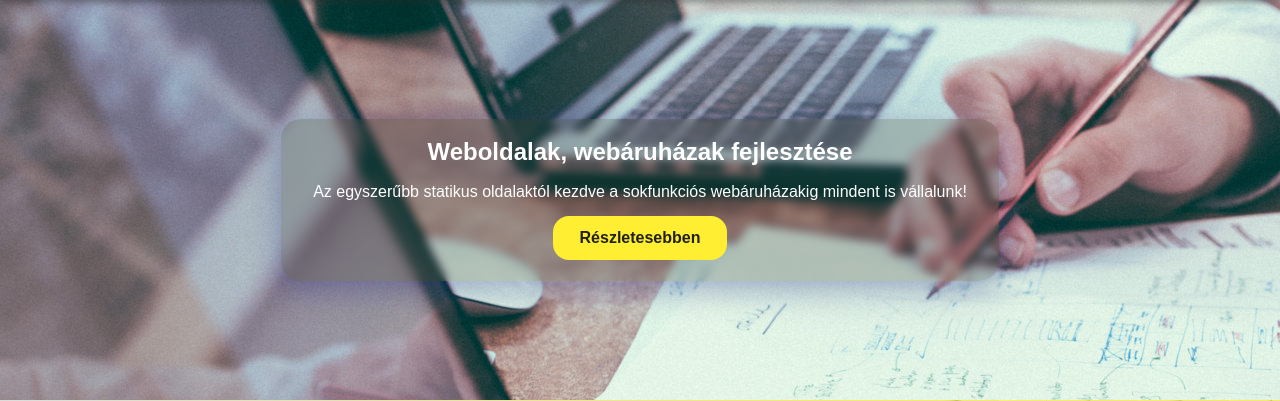
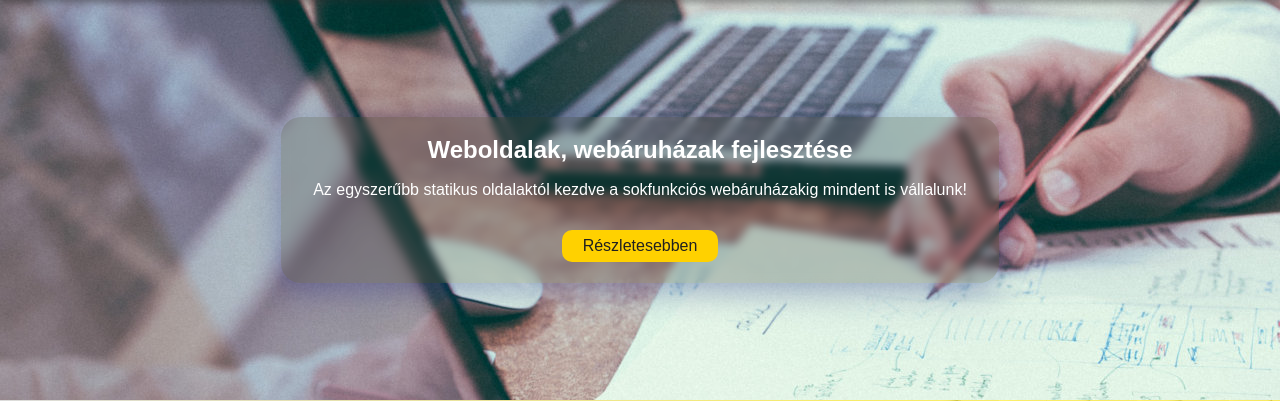
Before and after one commit to bevizuality/web-tervezes-projektmunka, a PHP site: page / in a window 1280 px wide. Shown: the part 96-497 px from the top of the page. Run offline with PHP 8.4, Linux system fonts and the light colour scheme; some web fonts are replaced.

Commit message:
elso merfoldko javitas

```diff
--- a/css/about.css
+++ b/css/about.css
@@ -55,6 +55,11 @@
     margin-right: 15%;
 }
 
+#map {
+    display: flex;
+    justify-content: center;
+    padding-bottom: 40px;
+}
 
 .team {
     background-color: var(--dark-gray-color);
--- a/css/career.css
+++ b/css/career.css
@@ -50,7 +50,7 @@ padding: 80px 15%;
     margin-bottom: 20px;
 }
 
-input[type=submit]{
+input[type=submit], [type=reset]{
     display: flex;
     justify-content: center;
     background-color: var(--light-gray-color);
--- a/css/front.css
+++ b/css/front.css
@@ -48,13 +48,6 @@
     outline: none;
     border: none;
     border-radius: 1rem;
-}
-
-.slider-text button a {
-    font-size: 1rem;
-    color: var(--dark-gray-color);
-    text-decoration: none;
-    font-weight: 600;
 }
 
 .services-prices {
@@ -111,7 +104,7 @@
     margin-right: 2rem;
 }
 
-.about a {
+.about a, .slider a {
     display: inline-block;
     padding: 0.5rem 1.3rem;
     background-color: var(--yellow-color);
--- a/index.html
+++ b/index.html
@@ -49,11 +49,9 @@
             <section class="slider-wrapper">
                 <div class="slider">
                     <div class="slider-text">
-                        <h1>Weboldalak, webáruházak fejlesztése</h1>
+                        <h1><strong>Weboldalak, webáruházak fejlesztése</strong></h1>
                         <p>Az egyszerűbb statikus oldalaktól kezdve a sokfunkciós webáruházakig mindent is vállalunk!</p>
-                        <button type="button">
-                            <a href="">Részletesebben</a>
-                        </button>
+                        <a href="">Részletesebben</a>
                     </div>
                 </div>
             </section>
--- a/pages/blog-posts.html
+++ b/pages/blog-posts.html
@@ -83,7 +83,7 @@
                         <li><a href="./blog-posts.html">Webáruházak</a></li>
                     </ul>
                     <div class="ad-banner">
-                        <label for="ad-banner"><small>Hirdetés</small></label>
+                        <p>Hirdetés</p>
                         <img id="ad-banner" src="../images/ad-banner.jpg" alt="Hirdetés">
                     </div>
                 </aside>
--- a/pages/career.html
+++ b/pages/career.html
@@ -73,7 +73,7 @@
                             <label for="other">Egyéb</label>
                             <br>
                             <label for="mobile">Telefonszám:</label>
-                            <input type="tel" id="tel" name="tel" placeholder="06301234567" required>
+                            <input type="tel" id="mobile" name="tel" placeholder="06301234567" required>
                             <br>
                             <label for="email">Email cím:</label>
                             <input type="email"  id="email" name="email" required>
@@ -82,7 +82,7 @@
                         <legend>Szakmai tapasztalat</legend>
                             <label for="edu">Legmagasabb iskolai végzettség:</label>
                             <select name="edu" id="edu" required>
-                                <option value="choose" disabled selected>Válassz:</option>
+                                <option value="" disabled selected>Válassz:</option>
                                 <option value="8osztaly">Befejezett 8 osztály</option>
                                 <option value="szkozep">Szakközépiskolai érettségi</option>
                                 <option value="gim">Gimnáziumi érettségi</option>
@@ -108,6 +108,7 @@
                             <input type="file" id="file" name="fajl" required>
                     </fieldset>
                     <input type="hidden" id="application_id" name="jeletnkezes_id">
+                    <input type="reset" value="Töröl">
                     <input type="submit" value="Elküldöm a jelentkezésemet">
                 </form>
             </section>
```
Also changed, not shown: pages/about.html (+12 -4 lines).
